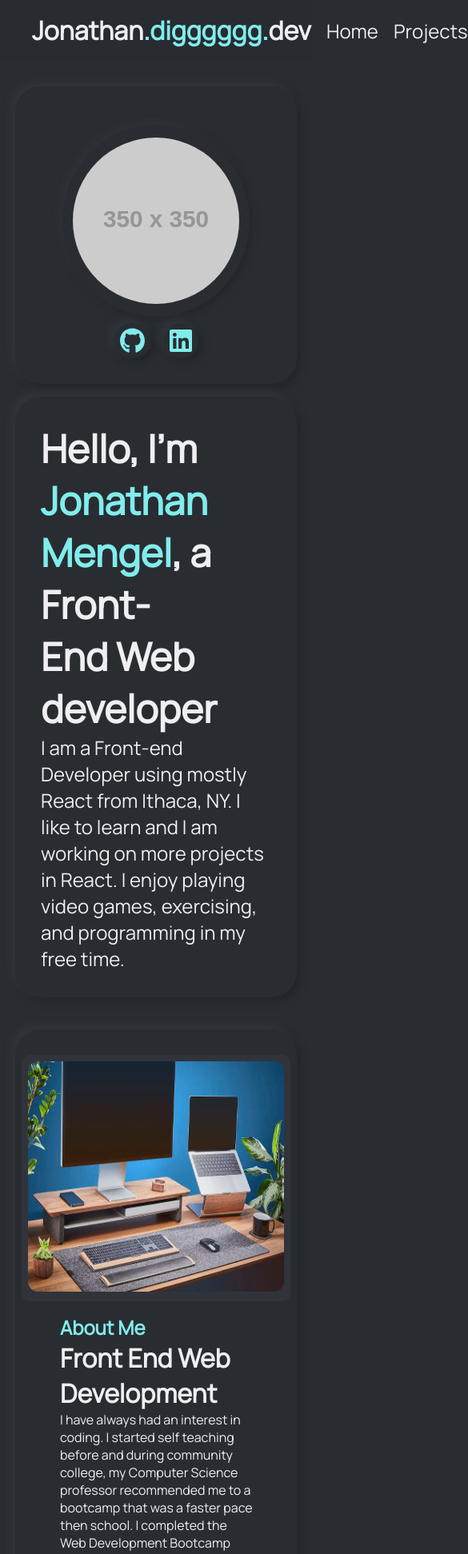
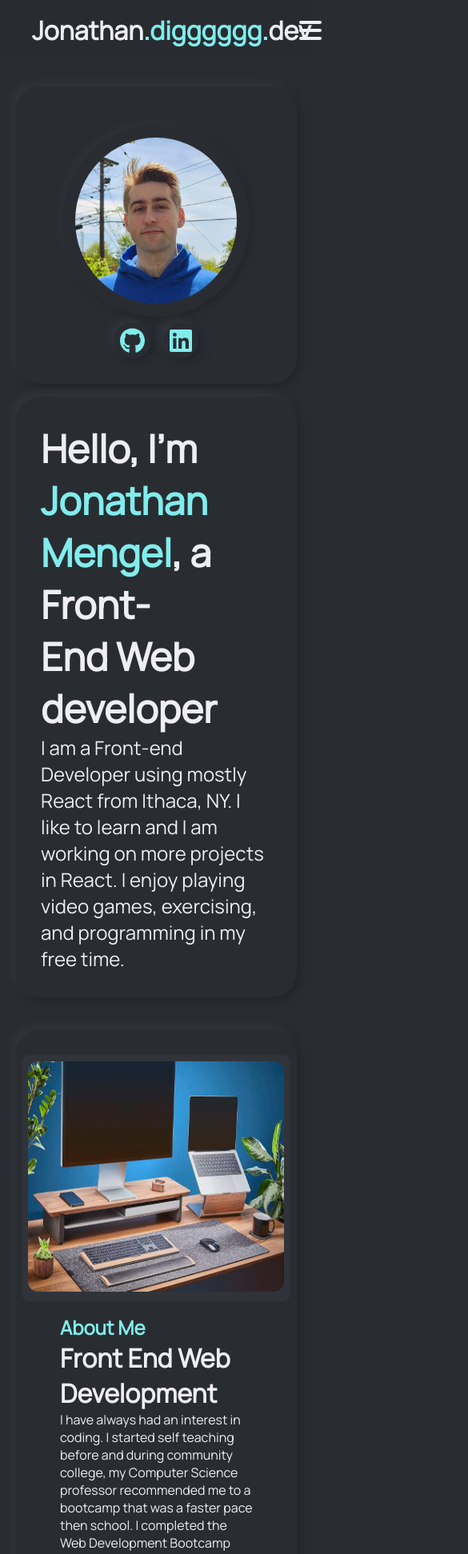
Before and after one commit to digggggg/portfolio-website, a React (Vite) app: page / in a window 390 px wide. Shown: the top 1943 px of the page at 80% size, 585 px wide, since content can reach past the window. Built offline with nearby package versions, Linux system fonts and the light colour scheme.

Commit message:
added my profile picture

```diff
--- a/src/components/About.jsx
+++ b/src/components/About.jsx
@@ -16,7 +16,7 @@ export default function About() {
             before and during community college, my Computer Science professor
             recommended me to a bootcamp that was a faster pace then school. I
             completed the Web Development Bootcamp from Berkley Extension and
-            now I am looking to improve my ability by finding good mentorship.
+            now I am looking to improve my skills by finding good mentorship.
           </p>
           <div className="about--list--with--header">
             <h3 id="list--title">Tech</h3>
--- a/src/components/Home.jsx
+++ b/src/components/Home.jsx
@@ -22,7 +22,7 @@ export default function Home() {
         </div>
         <div className="profile--container">
           <div className="image--container">
-            <img className="home--image" src="https://placehold.co/350" />
+            <img className="home--image" src="src\assets\profile-blue_1.webp" />
           </div>
           <div className="home--buttons">
             <div className="home--button--container" id="about">
--- a/src/components/Navbar.jsx
+++ b/src/components/Navbar.jsx
@@ -6,13 +6,30 @@ import "../css/Navbar.css";
 export default function Navbar() {
   const [menu, setMenu] = useState("menu hidden");
   const [isMenuClicked, setIsMenuClicked] = useState(false);
+  const [desktopNavBar, setDesktopNavBar] = useState("desktop--navbar visible");
 
   // We have a burger bar that is always visible, when the burger bar is clicked we open the menu
   // classes for visibility of the menu, and a boolean to remember if it was clicked
 
+  function updateMenu() {
+    if (!isMenuClicked) {
+      setMenu("menu visible");
+      setDesktopNavBar("desktop--navbar hidden");
+      console.log("menu visible");
+    } else {
+      setMenu("menu hidden");
+      console.log("menu hidden");
+      setDesktopNavBar("desktop--navbar visible");
+    }
+
+    setIsMenuClicked(!isMenuClicked);
+    console.log(!isMenuClicked);
+  }
+
   return (
     <div id="navbar">
       <nav className="navbar">
+        <div className={desktopNavBar}>
           <div className="nav--header">
             <h2>Jonathan</h2>
             <h2 style={{ color: "#81ecec" }}>.digggggg.</h2>
@@ -24,8 +41,19 @@ export default function Navbar() {
             <a href="#about">About</a>
             <a href="#contact">Contact</a>
           </div>
+        </div>
         <div className="burger--menu">
-          <FontAwesomeIcon icon={faBars} size="2xl" />
+          <div className={menu} onClick={updateMenu}>
+            {isMenuClicked && (
+              <div>
+                <a href="#home">Home</a>
+                <a href="#projects">Projects</a>
+                <a href="#about">About</a>
+                <a href="#contact">Contact</a>
+              </div>
+            )}
+          </div>
+          <FontAwesomeIcon icon={faBars} size="2xl" onClick={updateMenu} />
         </div>
       </nav>
     </div>
--- a/src/css/Home.css
+++ b/src/css/Home.css
@@ -62,6 +62,7 @@
   border-radius: 100%;
   height: 13rem;
   width: 13rem;
+  object-fit: cover;
 }
 
 .profile--container {
--- a/src/css/Navbar.css
+++ b/src/css/Navbar.css
@@ -1,12 +1,18 @@
 .navbar {
   display: flex;
   align-items: center;
-  justify-content: space-between;
   font-family: "Manrope", sans-serif;
   margin-top: 0;
   margin-bottom: 2rem;
   padding: 1rem;
   background-color: #282c30;
+}
+
+.desktop--navbar {
+  display: flex;
+  justify-content: space-between;
+  align-items: center;
+  width: 100%;
 }
 
 .nav--header {
@@ -43,4 +49,30 @@
 
 .burger--menu {
   display: none;
+  cursor: pointer;
 }
+
+.hidden {
+  display: none;
+}
+
+.visible {
+  display: flex;
+}
+
+.menu {
+  width: 93vw;
+  height: 100vh;
+  background-color: #81ecec;
+  border-radius: 4%;
+  z-index: 800;
+}
+
+@media screen and (max-width: 61.875em) {
+  .nav--links {
+    display: none;
+  }
+  .burger--menu {
+    display: flex;
+  }
+}
```
Also changed, not shown: src/assets/profile-blue_1.webp (added). Lines whose indentation alone changed are shown as unchanged.
